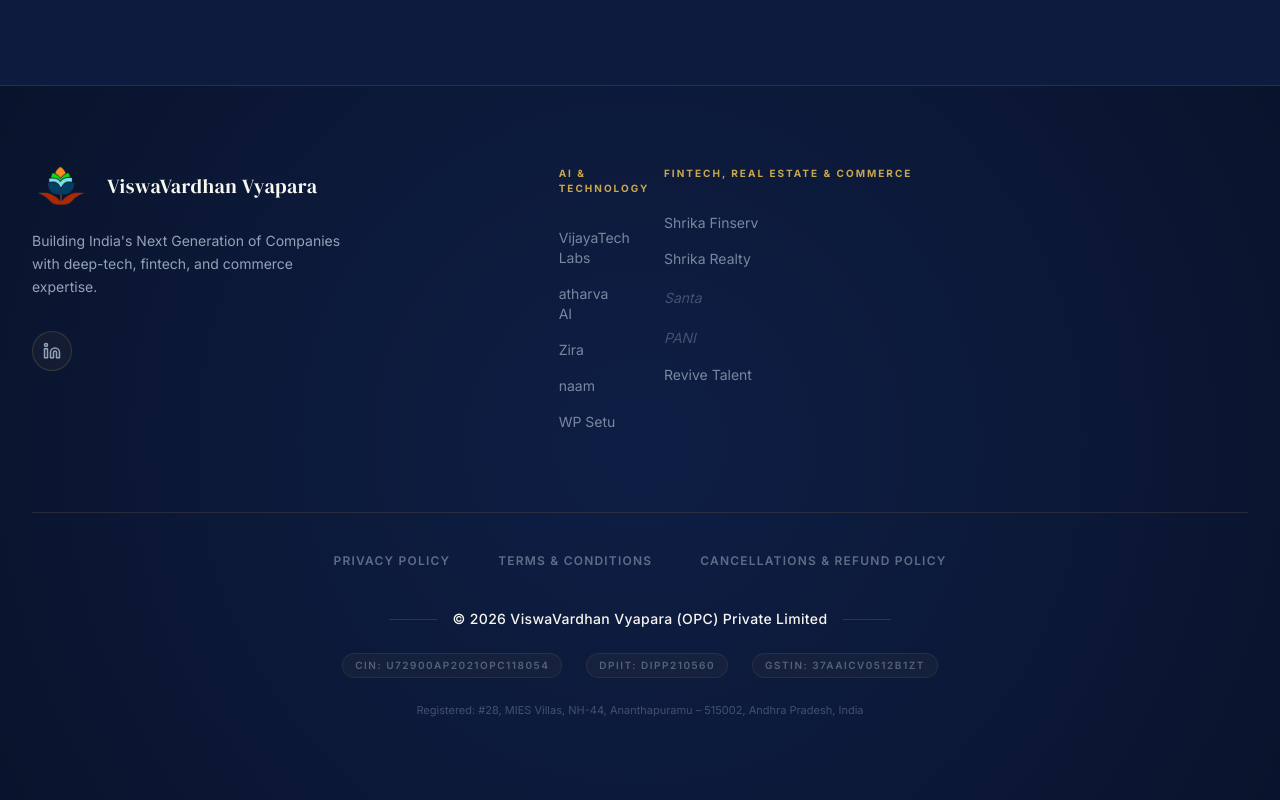
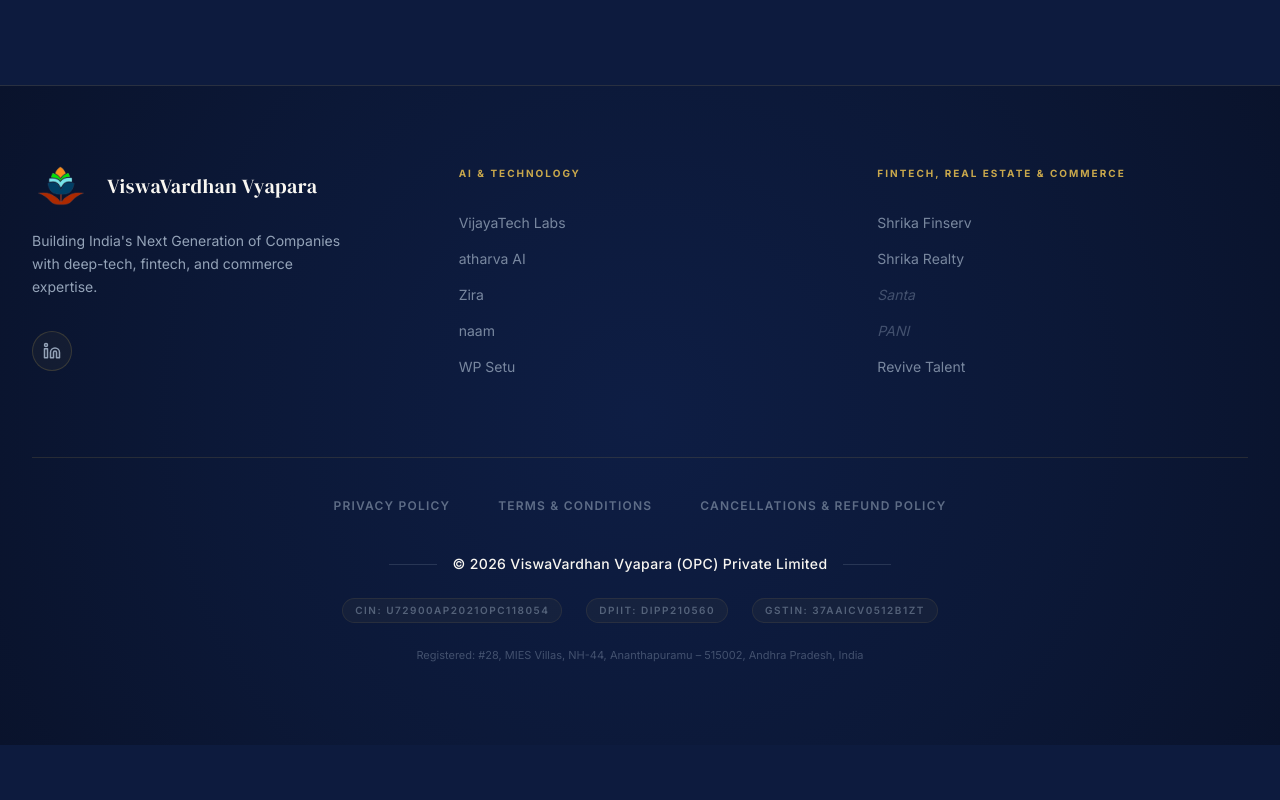
Before and after one commit to vijayatechlabs/vvv, a React (Vite) app: page /refund in a window 1280 px wide. Shown: the part 1053-1853 px from the top of the page. After the commit the page ends 1798 px from the top, so only its background shows below. Built offline with nearby package versions, Linux system fonts and the light colour scheme.

Commit message:
refactor: update Footer layout grid and brand list alignment for improved responsiveness

```diff
--- a/src/components/Footer.tsx
+++ b/src/components/Footer.tsx
@@ -32,8 +32,8 @@ export default function Footer() {
       <div className="absolute inset-0 premium-grain opacity-20" />
 
       <div className="relative max-w-7xl mx-auto px-4 sm:px-6 lg:px-8 py-20">
-        <div className="grid grid-cols-1 md:grid-cols-12 gap-12 mb-16">
-          <div className="md:col-span-4">
+        <div className="grid grid-cols-1 lg:grid-cols-12 gap-12 lg:gap-16 mb-16">
+          <div className="lg:col-span-4 flex flex-col items-start">
             <div className="flex items-center gap-4 mb-6">
               <img
                 src="/VVV-logo.png"
@@ -44,7 +44,7 @@ export default function Footer() {
                 ViswaVardhan Vyapara
               </span>
             </div>
-            <p className="font-sans text-muted text-sm leading-relaxed mb-8 max-w-xs">
+            <p className="font-sans text-muted text-sm leading-relaxed mb-8 max-w-xs text-left">
               Building India's Next Generation of Companies with deep-tech, fintech, and commerce expertise.
             </p>
             <div className="flex items-center gap-4">
@@ -60,14 +60,13 @@ export default function Footer() {
             </div>
           </div>
 
-          <div className="md:col-span-1 hidden md:block" />
-
-          {brandsByGroup.map((group, idx) => (
-            <div key={group.label} className={`md:col-span-${idx === 0 ? '3' : '4'}`}>
-              <h4 className="font-sans text-[10px] font-bold text-gold uppercase tracking-[0.2em] mb-8">
+          <div className="lg:col-span-8 grid grid-cols-1 sm:grid-cols-2 gap-12">
+            {brandsByGroup.map((group) => (
+              <div key={group.label} className="flex flex-col items-start">
+                <h4 className="font-sans text-[10px] font-bold text-gold uppercase tracking-[0.2em] mb-8 text-left">
                   {group.label}
                 </h4>
-              <ul className="space-y-4">
+                <ul className="space-y-4 text-left w-full">
                   {group.brands.map((brand) => (
                     <li key={brand.name}>
                       {brand.url ? (
@@ -75,19 +74,19 @@ export default function Footer() {
                           href={brand.url}
                           target="_blank"
                           rel="noopener noreferrer"
-                        className="font-sans text-sm text-muted/80 hover:text-cream transition-colors flex items-center group"
+                          className="font-sans text-sm text-muted/80 hover:text-cream transition-colors block hover:translate-x-1 duration-300"
                         >
-                        <span className="w-0 h-px bg-gold/50 mr-0 group-hover:w-3 group-hover:mr-2 transition-all duration-300" />
                           {brand.name}
                         </a>
                       ) : (
-                      <span className="font-sans text-sm text-muted/40 italic">{brand.name}</span>
+                        <span className="font-sans text-sm text-muted/40 italic block">{brand.name}</span>
                       )}
                     </li>
                   ))}
                 </ul>
               </div>
             ))}
+          </div>
         </div>
 
         <div className="mt-20 pt-10 border-t border-[rgba(201,168,76,0.15)]">
```
Lines whose indentation alone changed are shown as unchanged.
